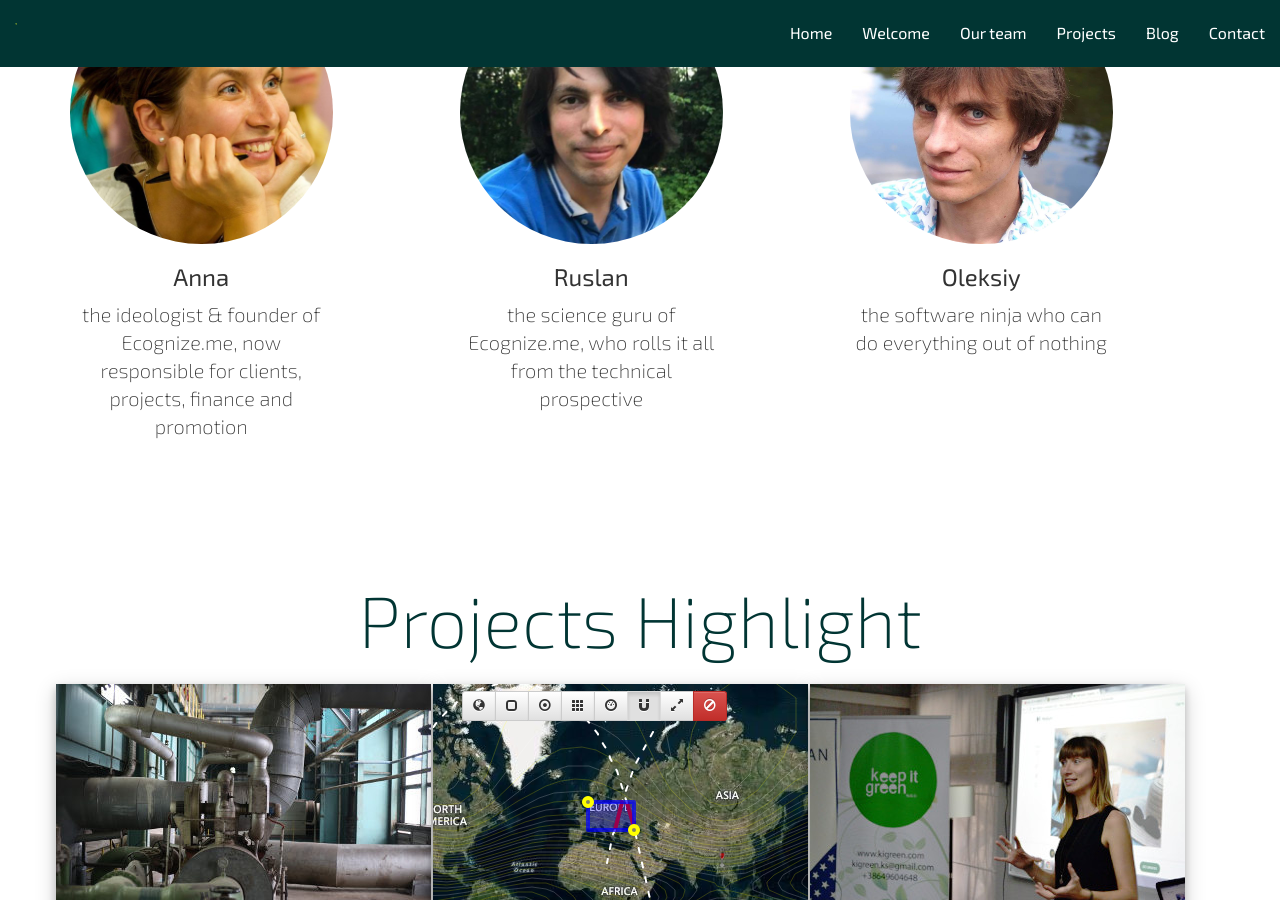
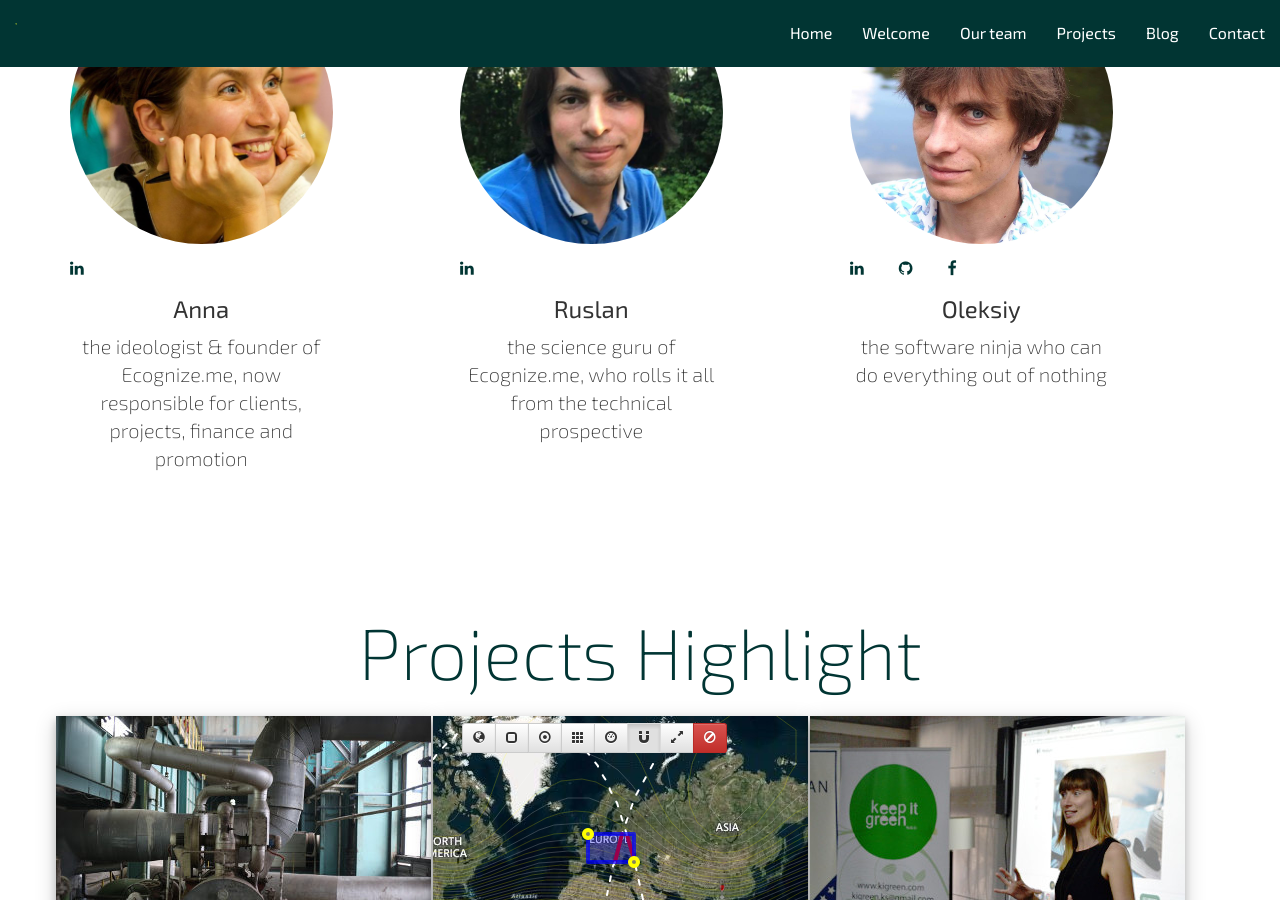
Before and after one commit to Ecognize/Ecognize.github.io, a Jekyll site: the page built from index.html, in a window 1280 px wide and 900 px high, scrolled down 1617 px. Built offline with Jekyll 4.4.1, drawn with Linux system fonts in a browser that asks for light colours.

Commit message:
Social network buttons for team section
Need to find a better placement

```diff
--- a/_includes/contacts.html
+++ b/_includes/contacts.html
@@ -18,13 +18,13 @@
                     {% include social.html
                         icon='facebook'
                         url='https://facebook.com/Ecognize'
-                        size='3'
+                        class='fa-3x'
                     %}
 
                     {% include social.html
                         icon='github'
                         url='https://github.com/Ecognize'
-                        size='3'
+                        class='fa-3x'
                     %}
 
                     <!-- TODO: add youtube account  -->
@@ -32,21 +32,21 @@
                     {% include social.html
                         icon='twitter'
                         url='https://www.twitter.com/ecognize'
-                        size='3'
+                        class='fa-3x'
                     %}
 
 
                     {% include social.html
                         icon='pinterest'
                         url='https://pinterest.com/ecognize/'
-                        size='3'
+                        class='fa-3x'
                     %}
 
 
                     {% include social.html
                         icon='linkedin'
                         url='https://www.linkedin.com/company/10577069/'
-                        size='3'
+                        class='fa-3x'
                     %}
                 </div>
             </div>
--- a/_includes/partner.html
+++ b/_includes/partner.html
@@ -1,7 +1,23 @@
 <div class="col-md-3">
  	<img alt="{{ include.name }}'s Photo" class="center-block img-circle img-fluid m-y m-y-1" src="media/team-{{ include.name }}.jpg" />
+
+	<div class="row">
+		<!-- TODO play with positioning  -->
+    	{% for link in include %}
+    		{% if link[0] contains "link_" %}
+    			{% assign icon=link[0] | remove_first:"link_" %}
+    			{% assign url=link[1]  %}
+	    		{% include social.html
+	    			icon=icon
+	    			url=url
+	        		class='fa text-primary'
+	    		%}
+	    	{% endif %}
+	    {% endfor %}
+    </div>
 
     <h3>{{ include.name }}</h3>
 
     <p class="lead">{{ include.bio }}</p>
+
 </div>
--- a/_includes/social.html
+++ b/_includes/social.html
@@ -1,5 +1,5 @@
 <div class="col-xs-2 text-left">
 	<a href="{{ include.url }}" target="_blank">
-    	<i class="fa fa-{{ include.icon }} fa-{{ include.size }}x wow bounceIn" data-wow-delay=".1s"></i>
+    	<i class="fa fa-{{ include.icon }} {{ include.class }} wow bounceIn" data-wow-delay=".1s"></i>
 	</a>
 </div>
--- a/_includes/team.html
+++ b/_includes/team.html
@@ -10,6 +10,7 @@
             {% include partner.html
                 name="Anna"
                 bio="the ideologist & founder of Ecognize.me, now responsible for clients, projects, finance and promotion"
+                link_linkedin="https://www.linkedin.com/in/annachashchyna/"
             %}
 
             {% include separator.html %}
@@ -17,6 +18,7 @@
             {% include partner.html
                 name="Ruslan"
                 bio="the science guru of Ecognize.me, who rolls it all from the technical prospective"
+                link_linkedin="https://www.linkedin.com/in/ruslan-rodriguez-a1a11540/"
             %}
 
             {% include separator.html %}
@@ -24,6 +26,9 @@
             {% include partner.html
                 name="Oleksiy"
                 bio="the software ninja who can do everything out of nothing"
+                link_linkedin="https://www.linkedin.com/in/oleksiy-protas-45486334/"
+                link_github="https://github.com/landswellsong"
+                link_facebook="https://facebook.com/landswellsong"
             %}
         </div>
     </div>
```
Also changed, not shown: custom.css (line endings or trailing spaces).
